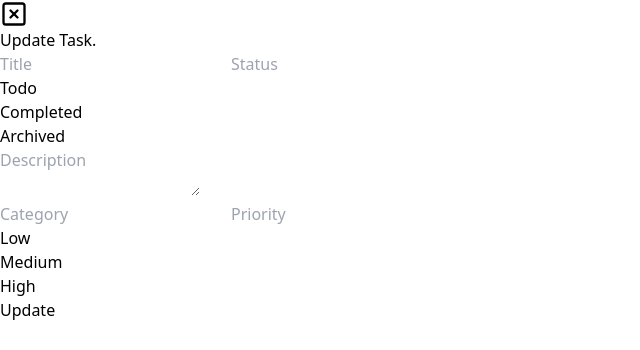
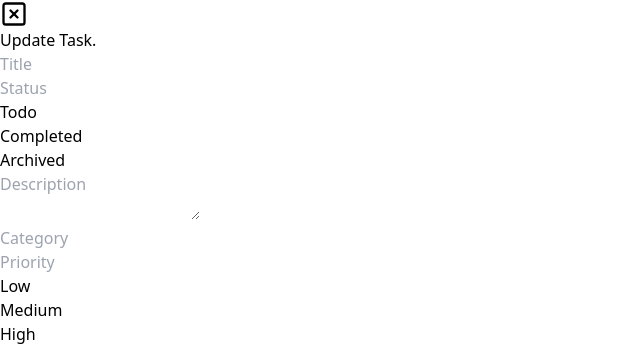
Before and after one commit to CoffeeGeek101/Todo, a React (Vite) app in the folder frontend/: page / in a window 1280 px wide. Shown: the part 655-1005 px from the top of the page, without its empty margins (0-640 px from the left). Before the commit the page ends 977 px from the top, so only its background shows below. Built offline with nearby package versions, Linux system fonts and the light colour scheme; no server answers.

Commit message:
fixed the Modal dropdown

```diff
--- a/frontend/src/components/tasklist/UpdateModal.tsx
+++ b/frontend/src/components/tasklist/UpdateModal.tsx
@@ -77,7 +77,7 @@ const UpdateModal = () => {
   return (
     <div className={`${updateModal ? '' : 'hidden'} w-full h-screen bg-[#2a2a2a3c]/10 fixed inset-0 backdrop-blur-sm`}>
       <div className='w-full h-full flex flex-row items-center justify-center'>
-        <div className='w-full h-auto md:w-[700px] md:h-[450px] bg-white rounded-md shadow-md flex flex-col p-10 items-start gap-3 overflow-y-scroll relative'>
+        <div className='w-full h-auto md:w-[600px] md:h-[500px] bg-white rounded-md shadow-md flex flex-col p-10 items-start gap-3 overflow-y-scroll relative'>
           <XSquare
             onClick={handleUpdateClose}
             size={28} className='absolute top-11 right-10 cursor-pointer' />
@@ -88,8 +88,9 @@ const UpdateModal = () => {
             <div className='flex flex-col md:flex-row gap-5'>
 
               <input onChange={(e) => setTitle(e.target.value)} placeholder='Title' value={title} className='bg-slate-100 p-3 rounded-md shadow-md focus:outline-none' />
+              <div className='relative'>
                 <input onClick={() => setStatusOptions(!statusOptions)} placeholder='Status' value={status} readOnly className='bg-slate-100 p-3 rounded-md shadow-md focus:outline-none' />
-              <div className={` ${statusOptions ? '' : 'hidden'}  w-full md:w-[150px] h-auto bg-white flex flex-col shadow-md absolute p-2 items-center left-0 top-[220px] md:right-[15px] md:top-[20px] rounded-md cursor-pointer`}>
+                <div className={` ${statusOptions ? '' : 'hidden'}   w-[150px] h-auto bg-white flex flex-col shadow-md absolute p-2 items-center  sm:left-[60px] lg:right-0 top-[55px] rounded-md cursor-pointer`}>
                   <p
                     onClick={() => handleStatus('Todo')}
                     className='hover:bg-slate-200/50 w-full text-center p-2 rounded-md'>Todo</p>
@@ -101,12 +102,14 @@ const UpdateModal = () => {
                     className='hover:bg-slate-200/50 w-full text-center p-2 rounded-md'>Archived</p>
                 </div>
               </div>
+            </div>
             <textarea onChange={(e) => setDescription(e.target.value)} placeholder='Description' value={description} className='bg-slate-100 p-3 rounded-md shadow-md focus:outline-none' />
             <div className='flex flex-col md:flex-row gap-5'>
 
               <input onChange={(e) => setCategory(e.target.value)} placeholder='Category' value={category} className='bg-slate-100 p-3 rounded-md shadow-md focus:outline-none' />
+              <div className='relative'>
                 <input onClick={() => setPriorityOptions(!priorityOptions)} placeholder='Priority' value={priority} readOnly className='bg-slate-100 p-3 rounded-md shadow-md focus:outline-none' />
-              <div className={` ${priorityOptions ? '' : 'hidden'} w-full md:w-[150px] h-auto bg-white flex flex-col shadow-md absolute p-2 items-center left-0 bottom-[-10px] rounded-md cursor-pointer`}>
+                <div className={` ${priorityOptions ? '' : 'hidden'} w-[150px] h-auto bg-white flex flex-col shadow-md absolute p-2 items-center sm:left-[60px] lg:right-0 top-[55px] rounded-md cursor-pointer`}>
                   <p
                     onClick={() => handlePriority('Low')}
                     className='hover:bg-slate-200/50 w-full text-center p-2 rounded-md'>Low</p>
@@ -116,6 +119,7 @@ const UpdateModal = () => {
                   <p
                     onClick={() => handlePriority('High')}
                     className='hover:bg-slate-200/50 w-full text-center p-2 rounded-md'>High</p>
+                </div>
               </div>
             </div>
             <button
```
Lines whose indentation alone changed are shown as unchanged.
